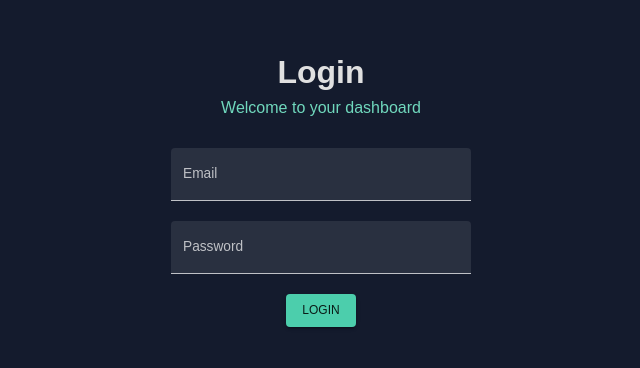
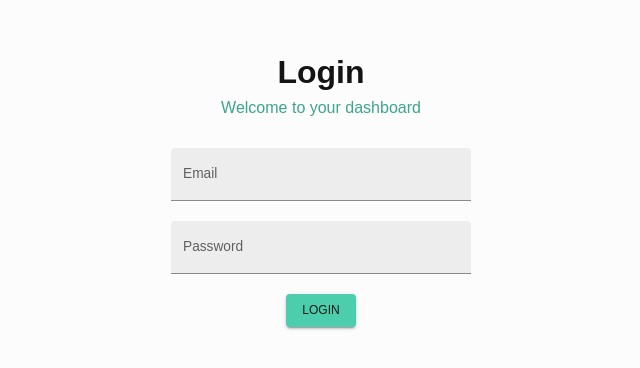
Before and after one commit to harmanjot2002/Dashboard, a React (Create React App) app: page / in a window 1280 px wide. Shown: the part 210-578 px from the top of the page, without its empty margins (319-959 px from the left). Built offline with nearby package versions, Linux system fonts and the light colour scheme.

Commit message:
Automatic mode handler according to day and night

```diff
--- a/src/theme.js
+++ b/src/theme.js
@@ -1,4 +1,4 @@
-import { createContext, useState, useMemo } from "react";
+import { createContext, useState, useMemo, useEffect } from "react";
 import { createTheme } from "@mui/material/styles";
 
 // color design tokens export
@@ -201,6 +201,18 @@ export const ColorModeContext = createContext({
 export const useMode = () => {
   const [mode, setMode] = useState("dark");
 
+  useEffect(() => {
+    // Get the current hour (0-23)
+    const currentHour = new Date().getHours();
+
+    // Set the theme mode based on the time of day
+    if (currentHour >= 19 || currentHour < 7) {
+      setMode("dark"); // Set to dark mode between 7pm and 7am
+    } else {
+      setMode("light"); // Set to light mode during the day
+    }
+  }, []);
+
   const colorMode = useMemo(
     () => ({
       toggleColorMode: () =>
```
